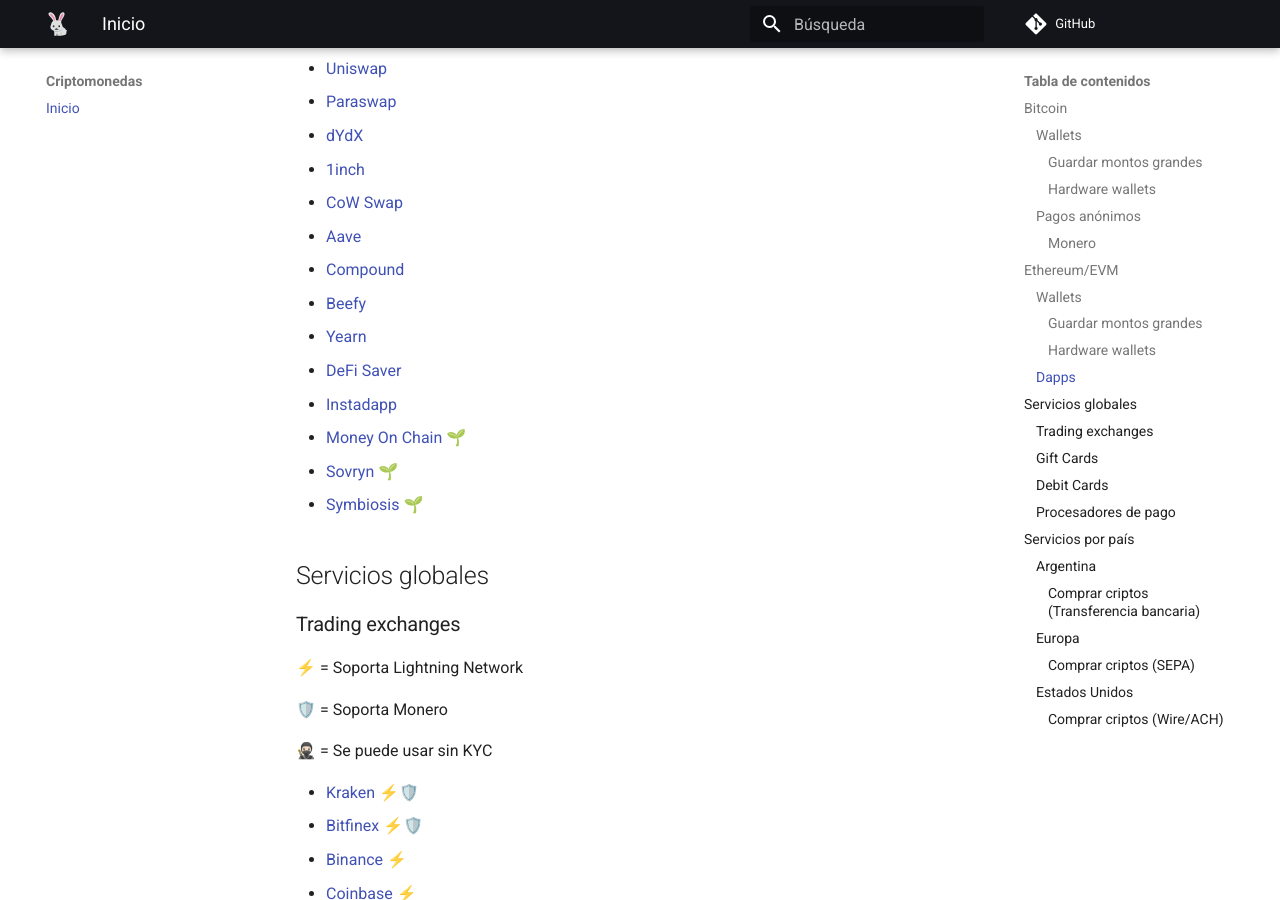
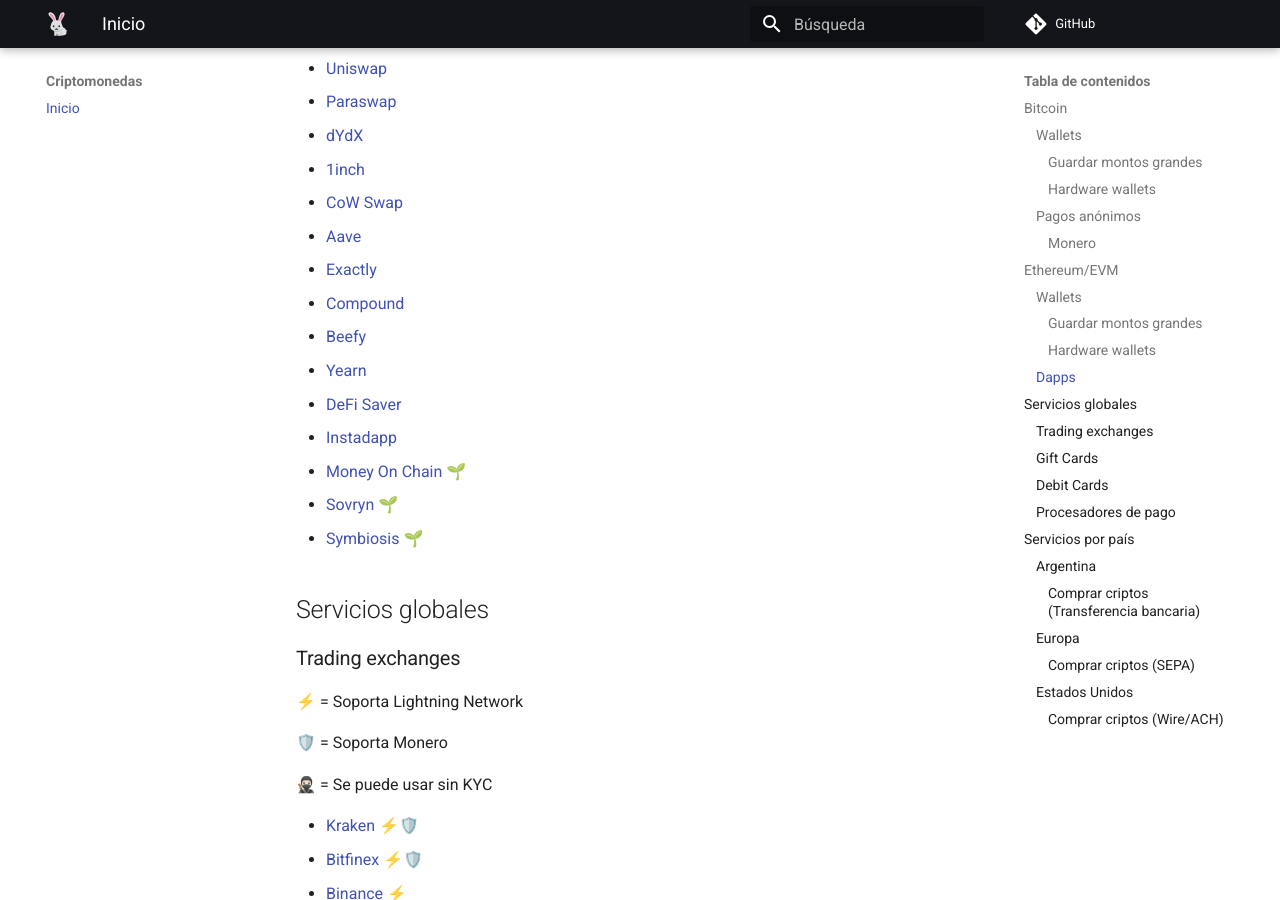
Before and after one commit to anomalouscode/wiki, an MkDocs documentation site: the page built from docs/criptomonedas/index.md, in a window 1280 px wide and 900 px high, scrolled down 2152 px. Built offline with MkDocs 1.6.1 and Material for MkDocs 9.7.7, drawn with Linux system fonts in a browser that asks for light colours; comment, search, counter and statistics services are not loaded.

Commit message:
Update index.md

```diff
--- a/docs/criptomonedas/index.md
+++ b/docs/criptomonedas/index.md
@@ -86,6 +86,7 @@
 - [1inch](https://app.1inch.io/)
 - [CoW Swap](https://swap.cow.fi/)
 - [Aave](https://app.aave.com/)
+- [Exactly](https://app.exact.ly/)
 - [Compound](https://app.compound.finance/)
 - [Beefy](https://app.beefy.com/)
 - [Yearn](https://yearn.finance/)
```
